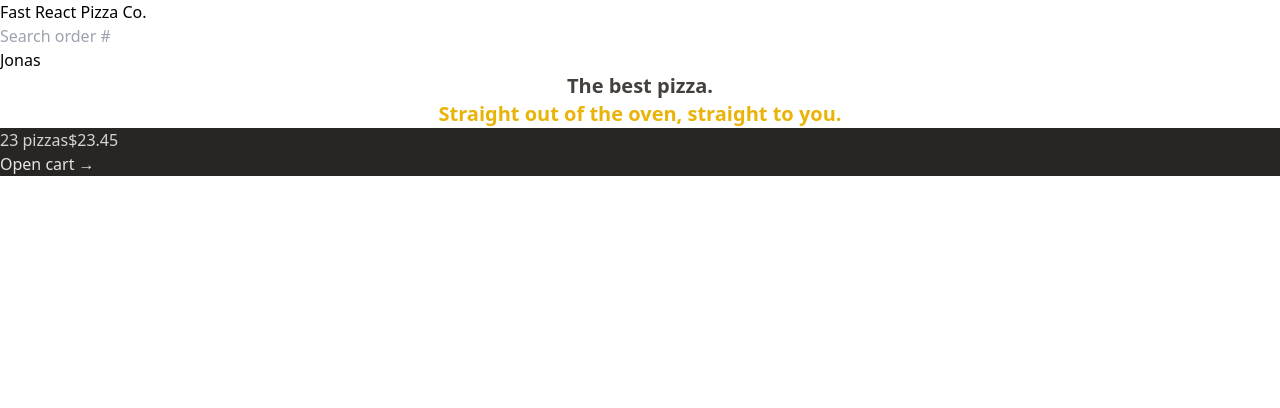
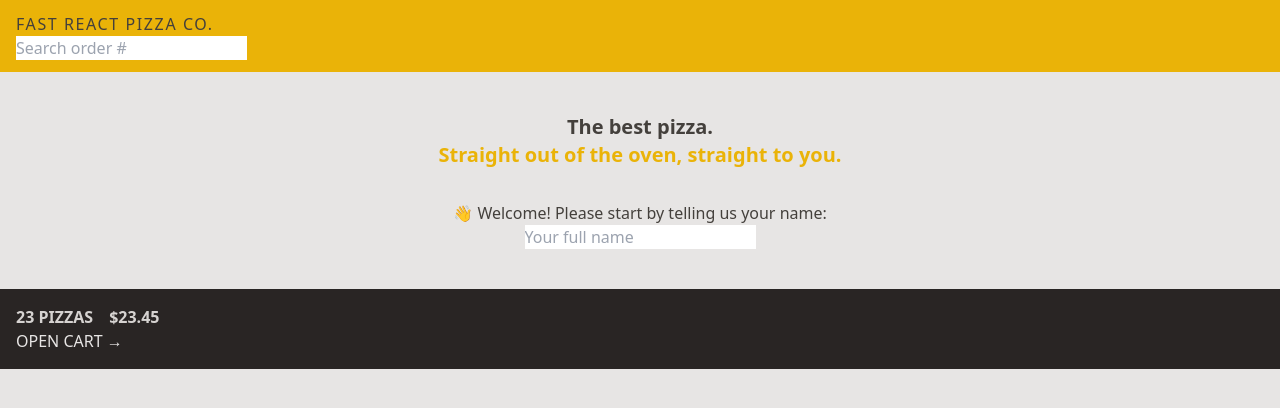
Before and after one commit to aleksandromilenkov/FastReactPizza, a React (Vite) app: page / in a window 1280 px wide. Shown: the top 408 px of the page. Built offline with nearby package versions, Linux system fonts and the light colour scheme.

Commit message:
adding tailwind styles

```diff
--- a/index.html
+++ b/index.html
@@ -1,4 +1,4 @@
-<!DOCTYPE html>
+<!doctype html>
 <html lang="en">
   <head>
     <meta charset="UTF-8" />
@@ -6,7 +6,7 @@
     <meta name="viewport" content="width=device-width, initial-scale=1.0" />
     <title>Vite + React</title>
   </head>
-  <body>
+  <body class="bg-stone-200 text-stone-700">
     <div id="root"></div>
     <script type="module" src="/src/main.jsx"></script>
   </body>
--- a/src/features/cart/CartOverview.jsx
+++ b/src/features/cart/CartOverview.jsx
@@ -1,9 +1,9 @@
-import { Link } from 'react-router-dom';
+import { Link } from "react-router-dom";
 
 function CartOverview() {
   return (
-    <div className="bg-stone-800 text-stone-200">
-      <p className="text-stone-300">
+    <div className="bg-stone-800 p-4 uppercase text-stone-200">
+      <p className="space-x-4 font-semibold text-stone-300">
         <span>23 pizzas</span>
         <span>$23.45</span>
       </p>
--- /dev/null
+++ b/src/features/user/Username.jsx
@@ -0,0 +1,7 @@
+import React from "react";
+
+const Username = () => {
+  return <div className="font-sm hidden font-semibold">Jonas</div>;
+};
+
+export default Username;
--- a/src/ui/Header.jsx
+++ b/src/ui/Header.jsx
@@ -1,13 +1,16 @@
 import React from "react";
 import { Link } from "react-router-dom";
 import SearchOrder from "../features/order/SearchOrder";
+import Username from "../features/user/Username";
 
 const Header = () => {
   return (
-    <header>
-      <Link to="/">Fast React Pizza Co.</Link>
+    <header className="border-b border-stone-200 bg-yellow-500 px-4 py-3 uppercase uppercase">
+      <Link to="/" className="tracking-widest">
+        Fast React Pizza Co.
+      </Link>
       <SearchOrder />
-      <p>Jonas</p>
+      <Username />
     </header>
   );
 };
--- a/src/ui/Home.jsx
+++ b/src/ui/Home.jsx
@@ -1,13 +1,15 @@
+import CreateUser from "../features/user/CreateUser";
 function Home() {
   return (
-    <div>
-      <h1 className="text-center text-xl font-semibold text-stone-700 ">
+    <div className="my-10 text-center">
+      <h1 className="mb-8  text-xl font-semibold text-stone-700">
         The best pizza.
         <br />
         <span className="text-yellow-500">
           Straight out of the oven, straight to you.
         </span>
       </h1>
+      <CreateUser />
     </div>
   );
 }
```
Also changed, not shown: .prettierrc.json.
